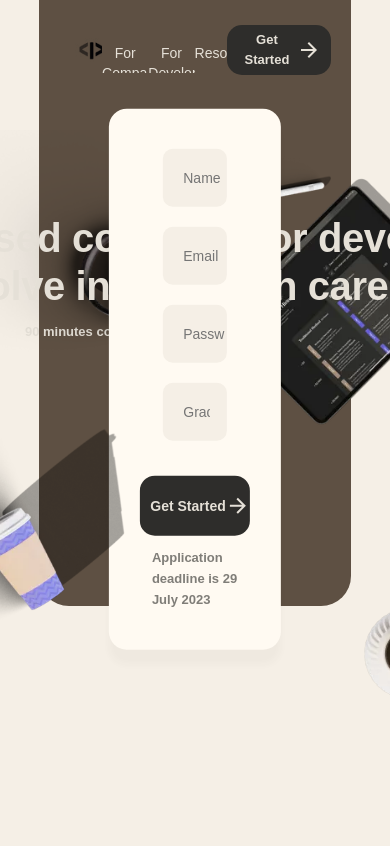
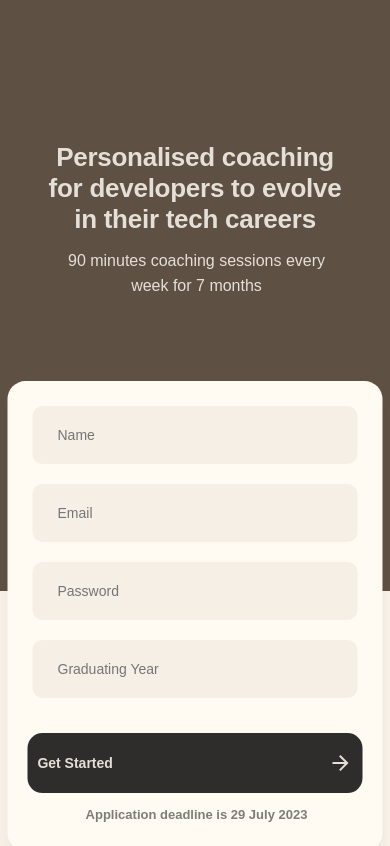
Before and after one commit to codeomi/Pesto-clone, a React (Create React App) app: page / in a window 390 px wide. Shown: the top 846 px of the page. Built offline with nearby package versions, Linux system fonts and the light colour scheme.

Commit message:
section 1 done for mobile view

```diff
--- a/src/App.js
+++ b/src/App.js
@@ -6,9 +6,9 @@ import Navbar from "./components/layout/Navbar";
 function App() {
   return (
     <>
-    <Navbar></Navbar>
+    {/* <Navbar></Navbar> */}
       <Dashboard></Dashboard>
-      <Footer></Footer>
+      {/* <Footer></Footer> */}
     </>
   );
 }
--- a/src/components/sections/section1.scss
+++ b/src/components/sections/section1.scss
@@ -229,3 +229,99 @@ svg {
 
   /* ... (add any additional styles or overrides for laptop view) ... */
 }
+
+@media only screen and (max-width: 800px) {
+.section1-img{
+  display: none;
+}
+
+.section1 {
+  width: 100%;
+  max-width: 100vw;
+  background-color: #5e5043;
+  position: relative;
+  height: 70vh;
+  display: flex;
+  flex-direction: column;
+  align-items: center;
+  justify-content: center;
+  top: 0%;
+  margin: 0;
+   border-radius: 0;
+  opacity: 0.999;
+}
+
+.section1-form-container {
+  z-index: 2;
+  max-width: px;
+  background-color: #fffaf2;
+  border-radius: 18px;
+  display: flex;
+  flex-direction: column;
+  justify-content: center;
+  align-items: center;
+  flex: 0 1 auto;
+  margin-bottom: 0;
+  padding: 25px;
+  position: absolute;
+  top: auto;
+  bottom: -60%;
+  left: 50%;
+  right: auto;
+  transform: translate(-50%, -20%);
+  box-shadow: 0 15px 7px rgba(61, 59, 56, 0.03), 0 7px 15px rgba(61, 59, 56, 0);
+  text-align: center;
+  width: 325px;
+}
+
+.section-heading-container-1 {
+  width: 300px;
+  text-align: center;
+  color: #e5e0d7;
+  margin-bottom: 150px;
+  display: flex;
+  flex-direction: column;
+  justify-content: center;
+  align-content: center;
+}
+
+.heading-1 {
+  letter-spacing: -0.01em;
+  margin-top: 0;
+  margin-bottom: 0;
+  font-family: ITC, sans-serif;
+  font-size: 26px;
+  font-weight: 700;
+  line-height: 1.2em;
+  z-index: 1;
+  position: relative;
+}
+
+.description {
+  padding-left: 3px;
+  font-weight: 500;
+  line-height: 1.6em;
+  margin-top: 12px;
+  font-family: TT-Hoves-Trial-Medium, sans-serif;
+  font-size: 16px;
+}
+
+input {
+max-width: none;
+  width: 100%;
+  height: 56px;
+  transform: scale3d(1none, 1none, 1none);
+  transform-origin: 50%;
+  transform-style: preserve-3d;
+  background-color: #f5efe6;
+  border: none;
+  border-radius: 10px;
+  margin-bottom: 20px;
+  padding-left: 25px;
+  font-size: 14px;
+  font-weight: 500;
+  transition: all 0.5s cubic-bezier(0.19, 1, 0.22, 1);
+  box-shadow: 0 0 transparent;
+}
+
+}
--- a/src/styles/variable.scss
+++ b/src/styles/variable.scss
@@ -62,3 +62,13 @@ $hoves-font: TT-Hoves-Trial-Medium, sans-serif;
   overflow: hidden;
 
 }
+
+@mixin mobile-heading(){
+  letter-spacing: -0.01em;
+  margin-top: 0;
+  margin-bottom: 0;
+  font-family: $itc-font;
+  font-size: 26px;
+  font-weight: 700;
+  line-height: 1.2em;
+}
```
